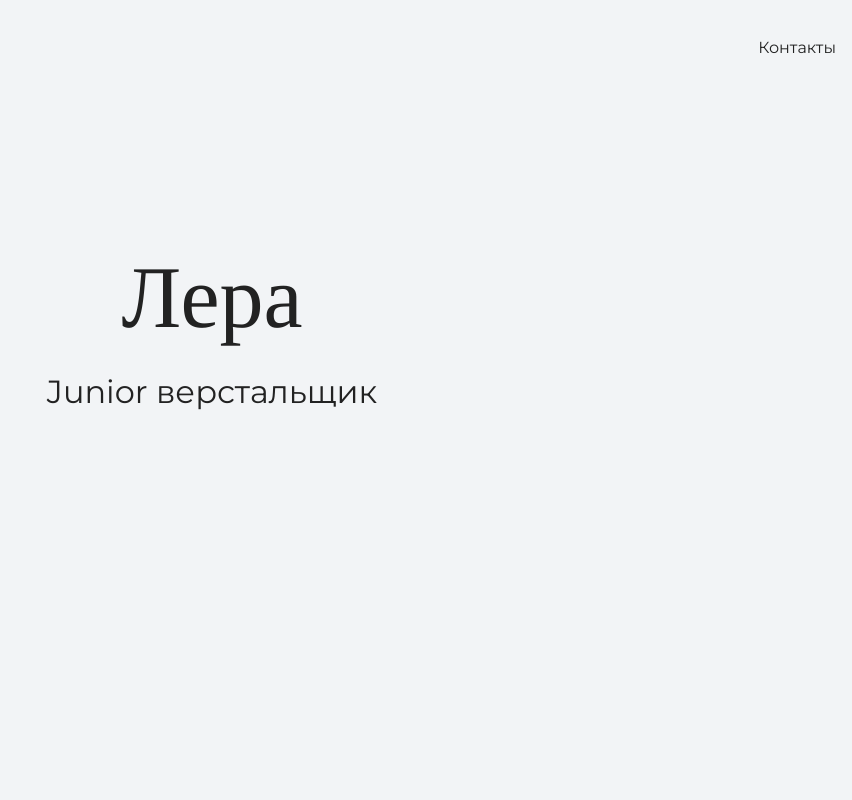
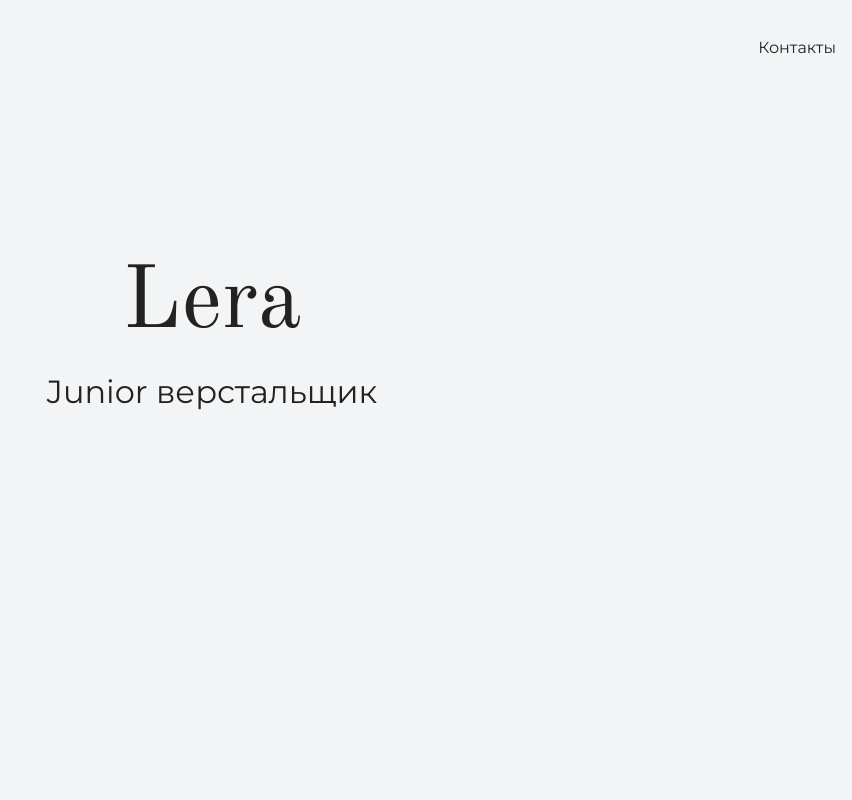
Before and after one commit to Lera2022/my-site, a plain HTML site: page index.html in a window 1280 px wide. Shown: the top 800 px of the page, without its empty margins (428-1280 px from the left). Drawn offline with nearby package versions, Linux system fonts and the light colour scheme.

Commit message:
меняет текст на главной странице

```diff
--- a/index.html
+++ b/index.html
@@ -16,7 +16,7 @@
 
     <section class="hero-image">
       <div class="container">
-      <h1 class="heading">Лера</h1>
+      <h1 class="heading">Lera</h1>
       <p>Junior верстальщик</p>
     </div>
     </section>
```
